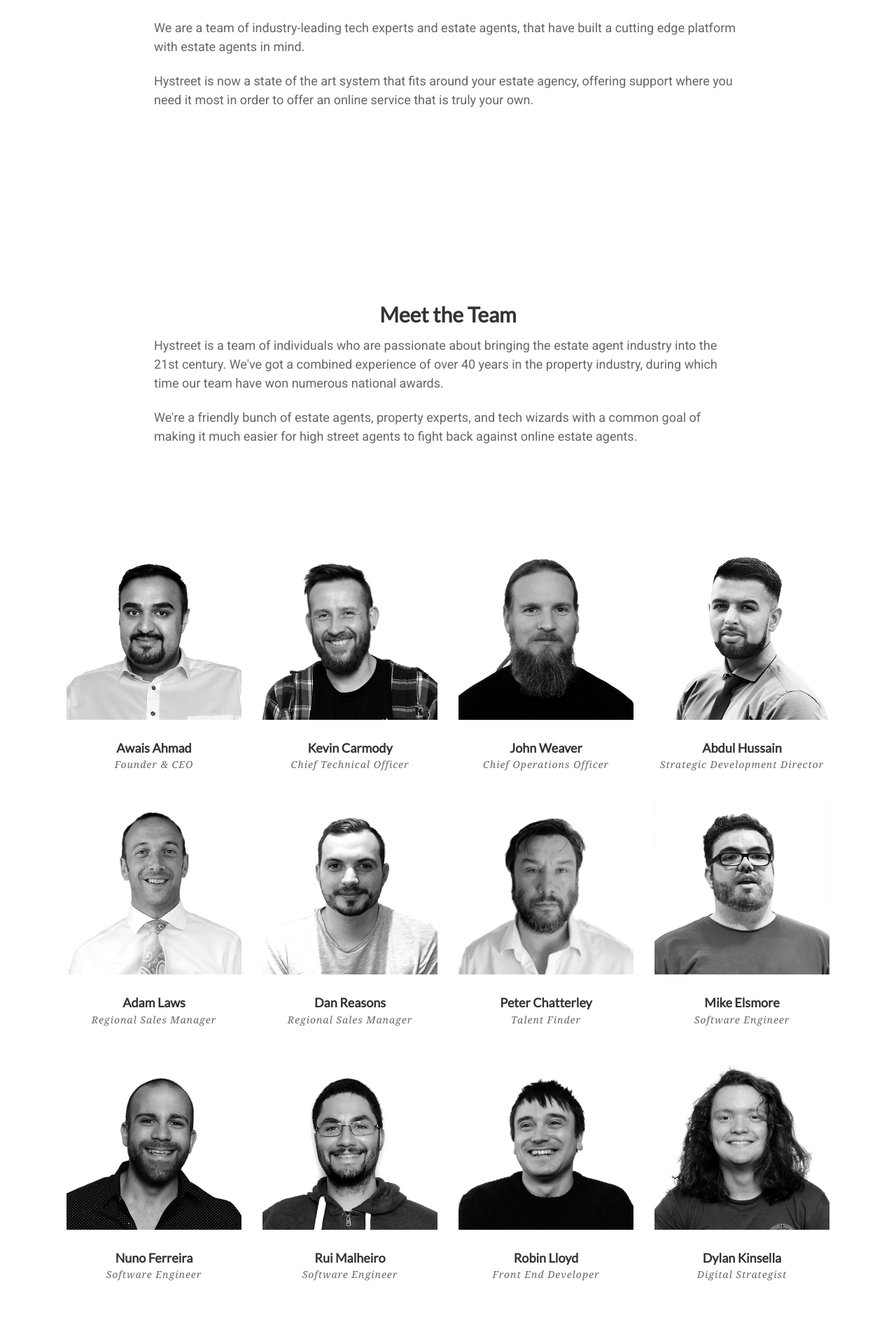
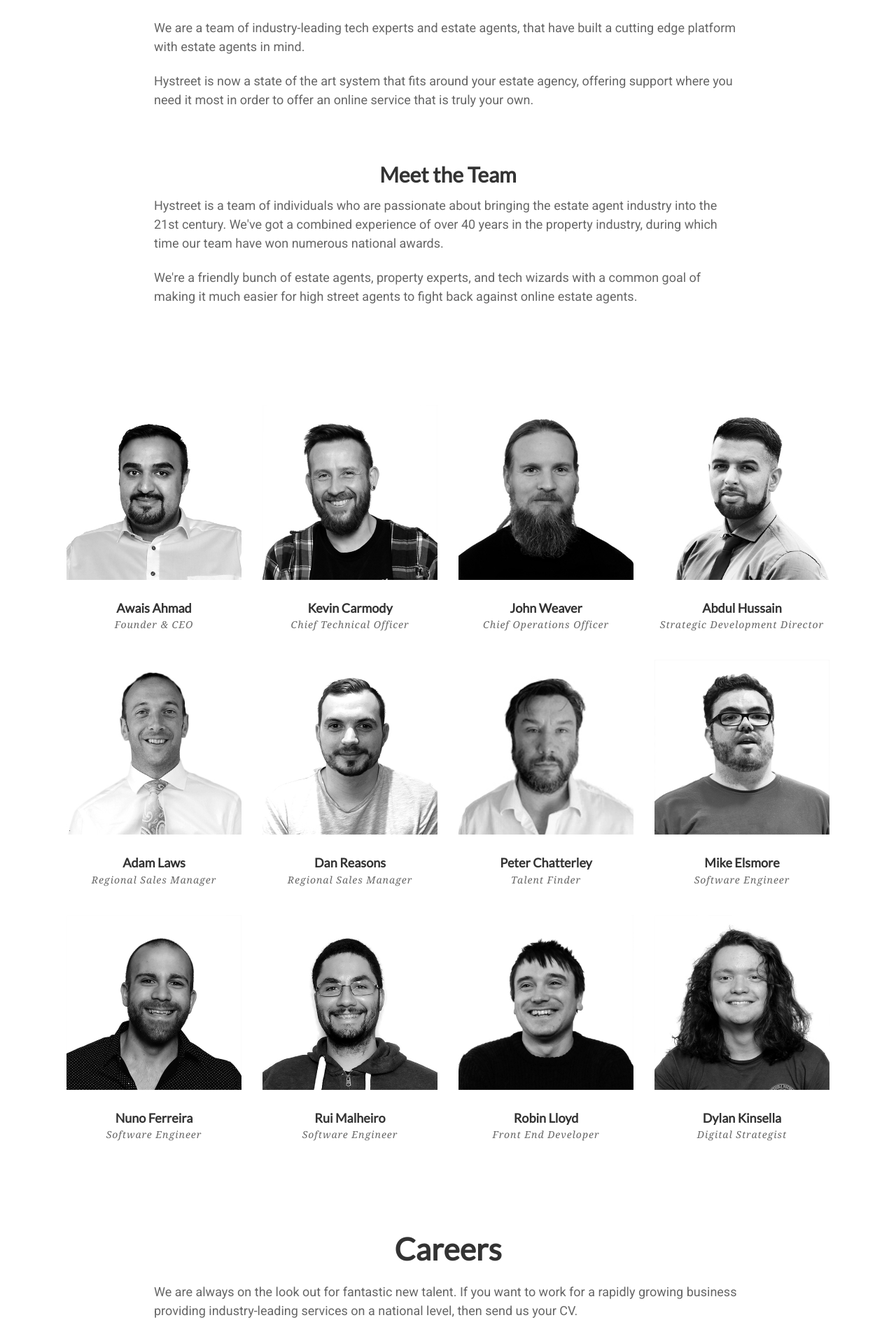
Before and after one commit to hystreet/hystreet.github.io, a Jekyll site: the page built from about-us/index.html, in a window 1280 px wide. Shown: the part 412-2319 px from the top of the page at 70% size. Built offline with Jekyll 4.4.1, drawn with Linux system fonts in a browser that asks for light colours; some web fonts are replaced; a script that is not in the unit is left out.

Commit message:
merging about us and meet the team into same div

```diff
--- a/about-us/index.html
+++ b/about-us/index.html
@@ -111,9 +111,7 @@
       </p>
   </div>
 </div>
-</div>
 
-<div class='full'>
   <div class='row'>
     <div class='special-title centered-text'>
       <h2>Meet the Team</h2>
```
